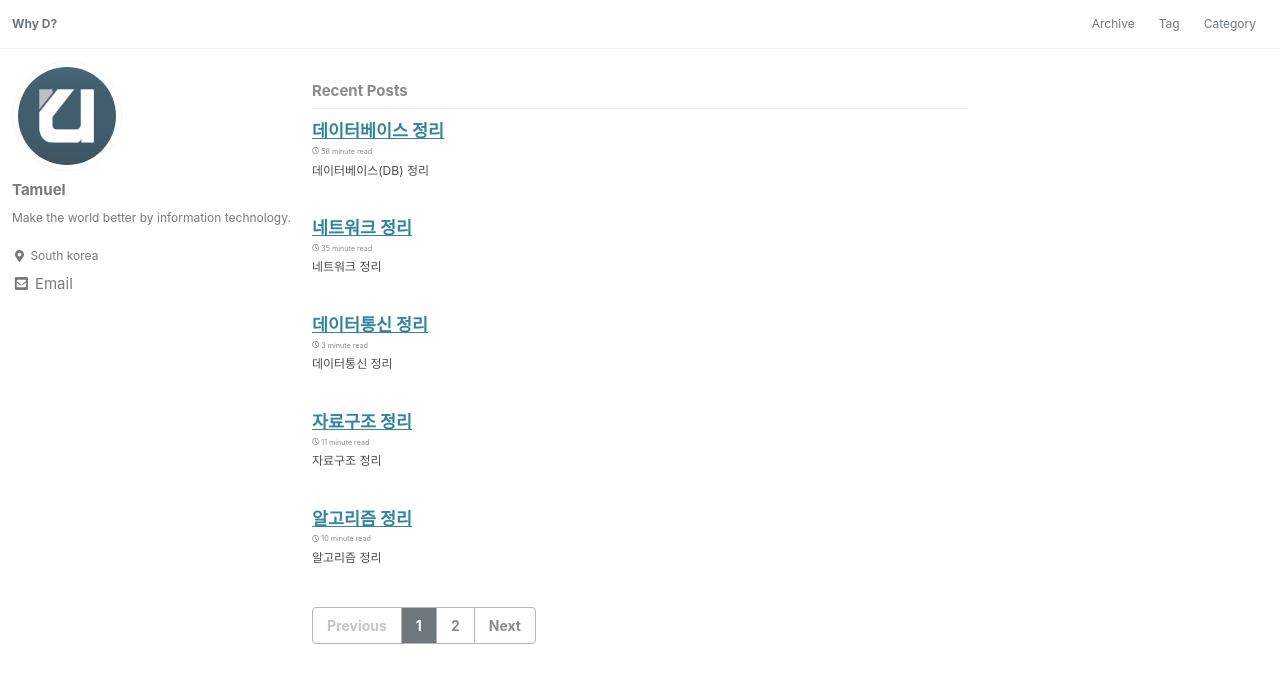
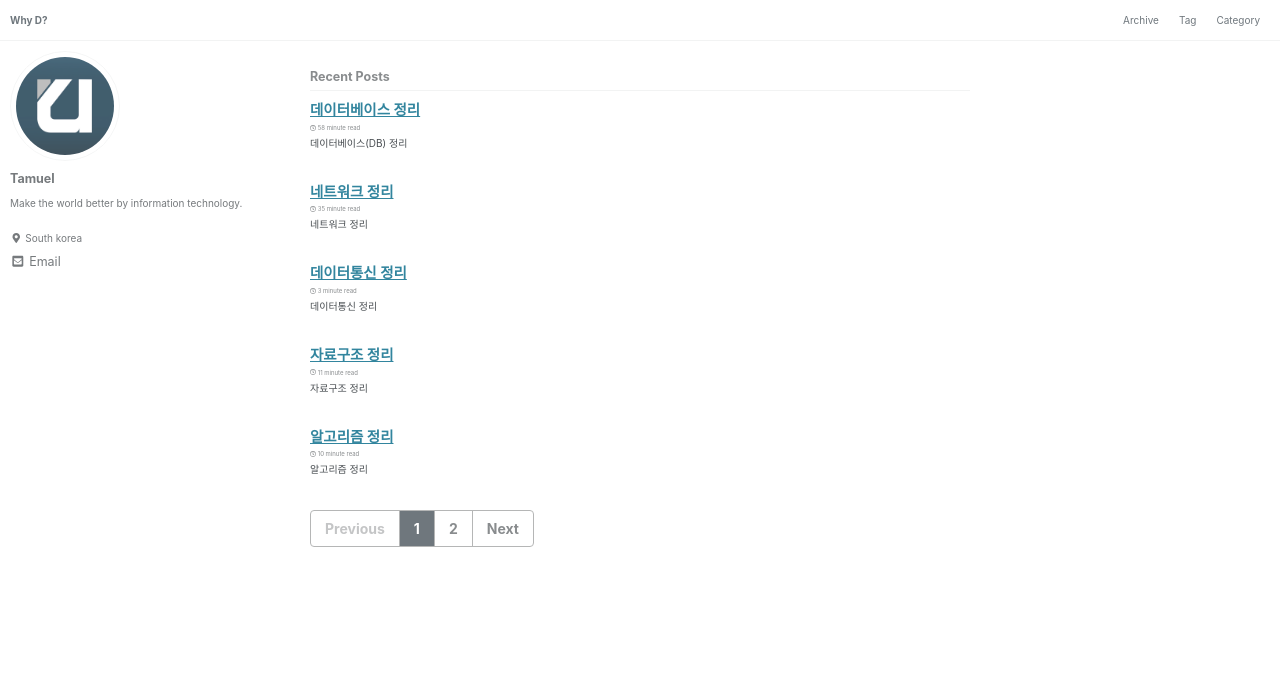
Before and after one commit to Tamuel/tamuel.github.io, a Jekyll site: the page built from index.html, in a window 1280 px wide and 900 px high. Shown: the top 683 px of the window. Built offline with Jekyll 4.4.1, drawn with Linux system fonts in a browser that asks for light colours; cached includes are drawn as plain includes; the list of posts is cut into pages by our own code.

Commit message:
Resize fonts

```diff
--- a/assets/css/main.scss
+++ b/assets/css/main.scss
@@ -10,21 +10,21 @@ html {
   /* apply a natural box layout model to all elements */
   box-sizing: border-box;
   background-color: $background-color;
-  font-size: 12px;
+  font-size: 10px;
 
   @include breakpoint($small) {
-    font-size: 12px;
+    font-size: 10px;
   }
 
   @include breakpoint($medium) {
-    font-size: 12px;
+    font-size: 10px;
   }
 
   @include breakpoint($large) {
-    font-size: 12px;
+    font-size: 10px;
   }
 
   @include breakpoint($x-large) {
-    font-size: 12px;
+    font-size: 10px;
   }
 }
```
